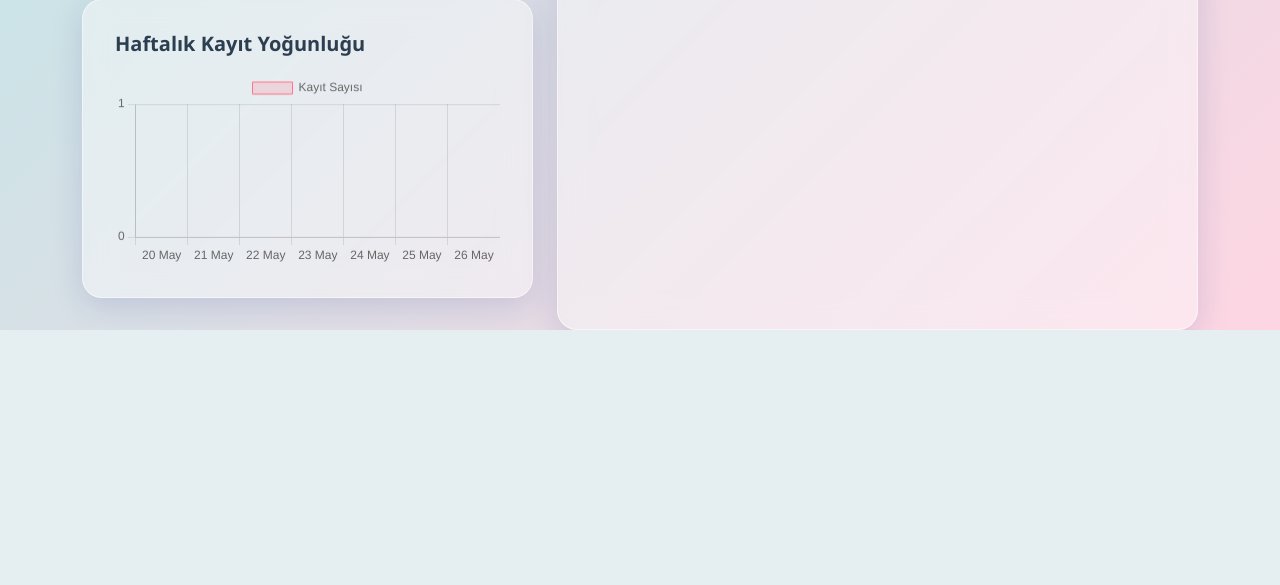
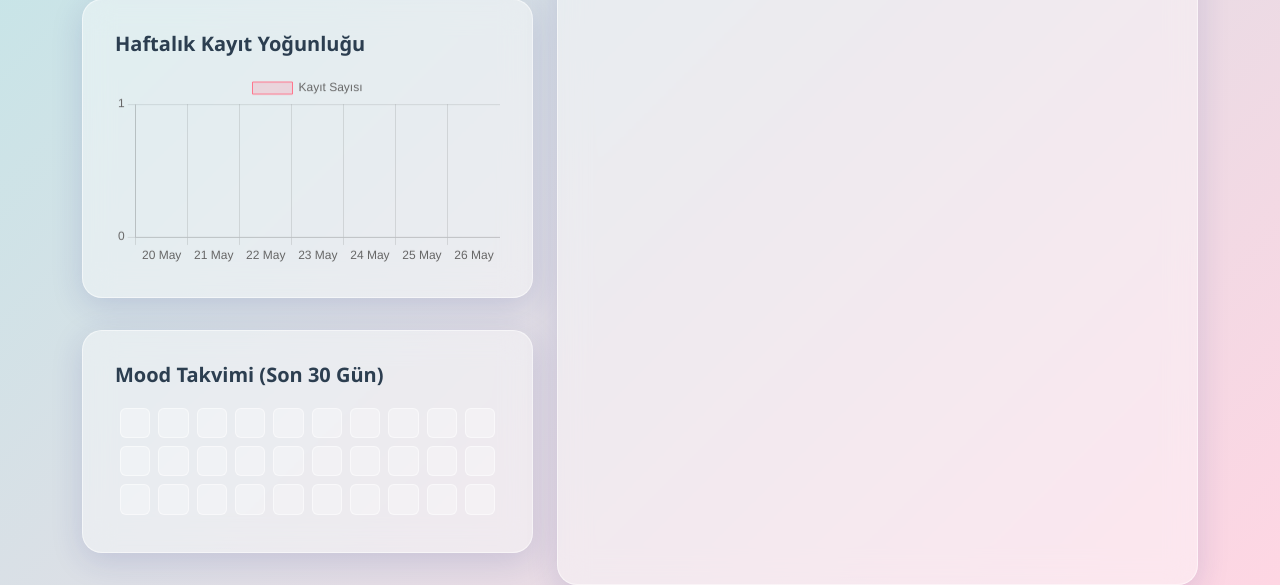
Before and after one commit to zeynaksoy/mindful-me, a Flask app: page / in a window 1280 px wide. Shown: the part 1126-1711 px from the top of the page. Before the commit the page ends 1456 px from the top, so only its background shows below. Run offline with Flask 3, Linux system fonts and the light colour scheme.

Commit message:
github tarzı mood takvimi ve görselleştirme eklendi
- Mood verilerini takvim formatında görselleştiren 'Contribution Graph' yapısı eklendi.

- Günlük ruh haline göre renk skalası (yeşil/sarı/kırmızı) tanımlandı.

- Takvim kutucuklarına hover (üzerine gelince bilgi gösterme) etkileşimi eklendi.

- Arayüzde glassmorphism tasarımı ile görsel bütünlük sağlandı.

```diff
--- a/app/routes.py
+++ b/app/routes.py
@@ -95,6 +95,34 @@ def analyze_data(entries):
         return "Henüz belirgin bir korelasyon bulamadım, günlüğünü doldurmaya devam et!"
 
     return " ".join(insights)
+
+def get_mood_history():
+    thirty_days_ago = datetime.utcnow() - timedelta(days=29)
+    recent_entries = MoodEntry.query.filter(MoodEntry.timestamp >= thirty_days_ago).order_by(MoodEntry.timestamp.asc()).all()
+
+    daily_data = {}
+    for e in recent_entries:
+        date_str = e.timestamp.strftime('%Y-%m-%d')
+        daily_data[date_str] = {
+            'mood': e.mood,
+            'text': (e.text[:50] + '...') if len(e.text) > 50 else e.text,
+            'date': e.timestamp.strftime('%d %b')
+        }
+
+    history = []
+    for i in range(29, -1, -1):
+        day = datetime.utcnow() - timedelta(days=i)
+        date_str = day.strftime('%Y-%m-%d')
+        if date_str in daily_data:
+            history.append(daily_data[date_str])
+        else:
+            history.append({
+                'mood': None,
+                'text': 'Kayıt yok',
+                'date': day.strftime('%d %b')
+            })
+
+    return history
 
 @main.route('/', methods=['GET', 'POST'])
 def index():
@@ -196,9 +224,12 @@ def index():
 
     heatmap_json = json.dumps(heatmap_data)
 
+    mood_history = get_mood_history()
+
     return render_template('index.html', form=form, entries=entries, suggestion=current_suggestion,
                            chart_json=json.dumps(chart_json), search_query=search_query, sort_order=sort_order,
-                           smart_insight=smart_insight, correlation_chart_json=correlation_chart_json, heatmap_json=heatmap_json)
+                           smart_insight=smart_insight, correlation_chart_json=correlation_chart_json,
+                           heatmap_json=heatmap_json, mood_history=mood_history)
 
 @main.route('/delete/<int:id>', methods=['POST'])
 def delete_entry(id):
--- a/app/templates/index.html
+++ b/app/templates/index.html
@@ -69,6 +69,41 @@
         .suggestion-box {
             background: rgba(255, 236, 179, 0.6);
             border-left: 5px solid #ffca28;
+        }
+
+        /* Mood Takvimi CSS Grid */
+        .mood-calendar {
+            display: grid;
+            grid-template-columns: repeat(10, 1fr);
+            gap: 8px;
+            padding: 5px;
+        }
+        .mood-box {
+            width: 100%;
+            aspect-ratio: 1;
+            border-radius: 6px;
+            background: rgba(255, 255, 255, 0.3);
+            border: 1px solid rgba(255,255,255,0.5);
+            transition: transform 0.2s, box-shadow 0.2s;
+            cursor: pointer;
+        }
+        .mood-box:hover {
+            transform: scale(1.15);
+            box-shadow: 0 4px 10px rgba(0,0,0,0.1);
+            z-index: 10;
+            position: relative;
+        }
+        .mood-mutlu, .mood-heyecanli {
+            background: rgba(46, 204, 113, 0.8) !important;
+            border-color: #2ecc71 !important;
+        }
+        .mood-sakin {
+            background: rgba(241, 196, 15, 0.8) !important;
+            border-color: #f1c40f !important;
+        }
+        .mood-uzgun, .mood-stresli {
+            background: rgba(231, 76, 60, 0.7) !important;
+            border-color: #e74c3c !important;
         }
     </style>
 </head>
@@ -160,6 +195,18 @@
                 <div class="glass-card">
                     <h5 class="fw-bold mb-3">Haftalık Kayıt Yoğunluğu</h5>
                     <canvas id="heatmapChart" height="150"></canvas>
+                </div>
+
+                <!-- Mood Takvimi -->
+                <div class="glass-card">
+                    <h5 class="fw-bold mb-3">Mood Takvimi (Son 30 Gün)</h5>
+                    <div class="mood-calendar">
+                        {% for day in mood_history %}
+                        <div class="mood-box {% if day.mood %}mood-{{ day.mood }}{% endif %}"
+                             title="{{ day.date }}: {{ day.text }}">
+                        </div>
+                        {% endfor %}
+                    </div>
                 </div>
             </div>
 
```
Also changed, not shown: app.db.
